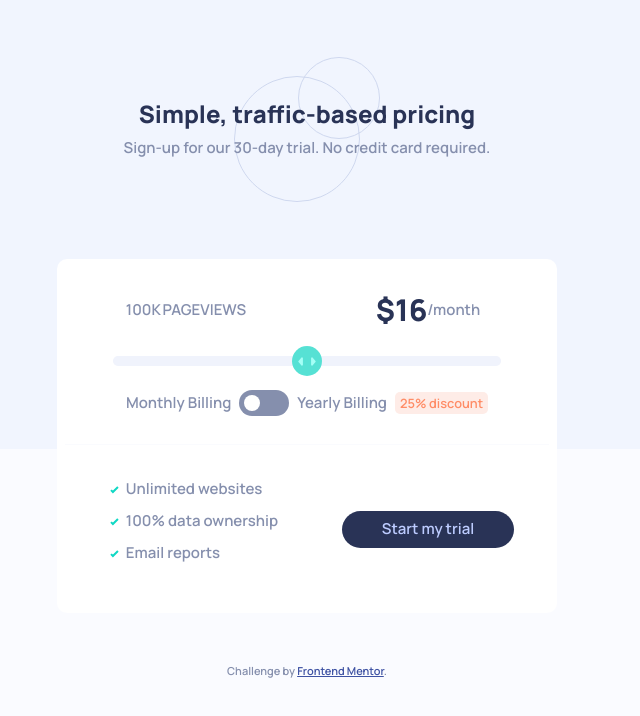
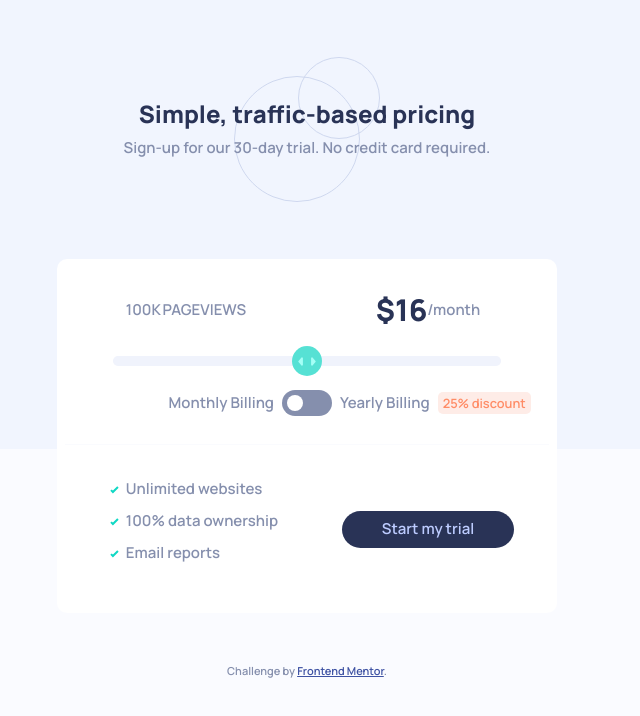
Before and after one commit to Tokkat/interactive-pricing-component, a plain HTML site: page index.html in a window 1280 px wide. Shown: the whole page, without its empty margins (333-973 px from the left). Drawn offline with nearby package versions, Linux system fonts and the light colour scheme.

Commit message:
put toggle in center of flexbox; updated README.md

```diff
--- a/index.html
+++ b/index.html
@@ -41,13 +41,11 @@
         <input type="range" min="0" max="4" step="1" value="2" class="slider" id="montly-price-slider">
       </div>
       <div class="col-12 pricing-component-col">
-        <span>Monthly Billing</span>
-        <span>
-          <label class="switch">
-            <input type="checkbox" id="payment-toggle"><span class="toggle round"></span>
-          </label>
-        </span>
-        <span>Yearly Billing <span class="discount">25% discount</span></span>
+        <span style="width: 40%;text-align: right;">Monthly Billing</span>
+        <label class="switch">
+          <input type="checkbox" id="payment-toggle"><span class="toggle round"></span>
+        </label>
+        <span style="width: 40%;text-align: left;">Yearly Billing <span class="discount">25% discount</span></span>
       </div>
       <div class="col-12 pricing-component-col separator-col">
         <hr>
```
Also changed, not shown: images/screenshot.png (added), 1 other file.
